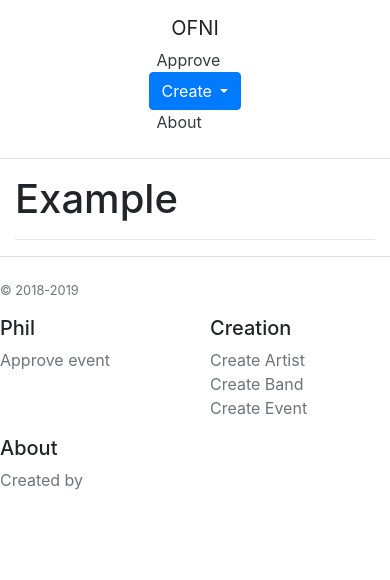
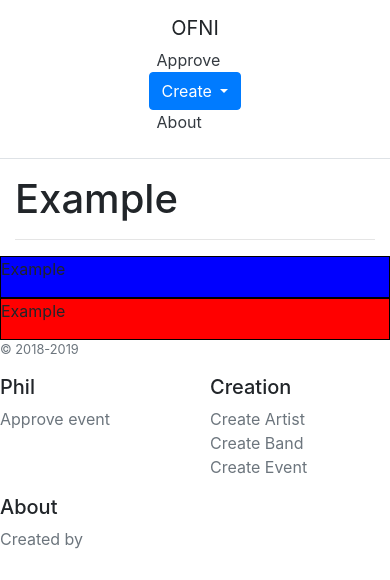
Before and after one commit to sampiecz/467_ASS4_PROTO, a PHP site: page /create_a_new_band.php in a window 390 px wide. Shown: the top 580 px of the page. Run offline with PHP 8.4, Linux system fonts and the light colour scheme.

Commit message:
Showed Phil how to use CSS and the HTML class parameter.

```diff
--- a/create_a_new_band.php
+++ b/create_a_new_band.php
@@ -1,6 +1,6 @@
 <?php include 'header.html'; ?>
 
-<!-- Connect to the database -->
+<!-- Start: Connect to the database -->
 <?php
     try {
         $dsn = "mysql:host=courses;dbname=z1732715";
@@ -12,5 +12,46 @@
         echo "Connection to database failed: " . $e->getMessage();
     }
 ?>
+<!-- End: Connect to the database -->
+
+<style>
+
+    .blue-and-black
+    {
+        background: blue;
+        border: 1px solid black;
+        width: 50%;
+        float: left;
+    }
+    .red-and-black
+    {
+        background: red;
+        border: 1px solid black;
+        width: 50%;
+        float: right;
+    }
+
+    @media only screen and (max-width: 767px)
+    {
+        .red-and-black
+        {
+            width: 100%;
+            float: right;
+        }
+
+        .blue-and-black
+        {
+            float: none;
+            width: 100%;
+        }
+    }
+</style>
+
+<div class="blue-and-black">
+    <p>Example</p>
+</div>
+<div class="red-and-black">
+    <p>Example</p>
+</div>
 
 <?php include 'footer.html'; ?>
```
